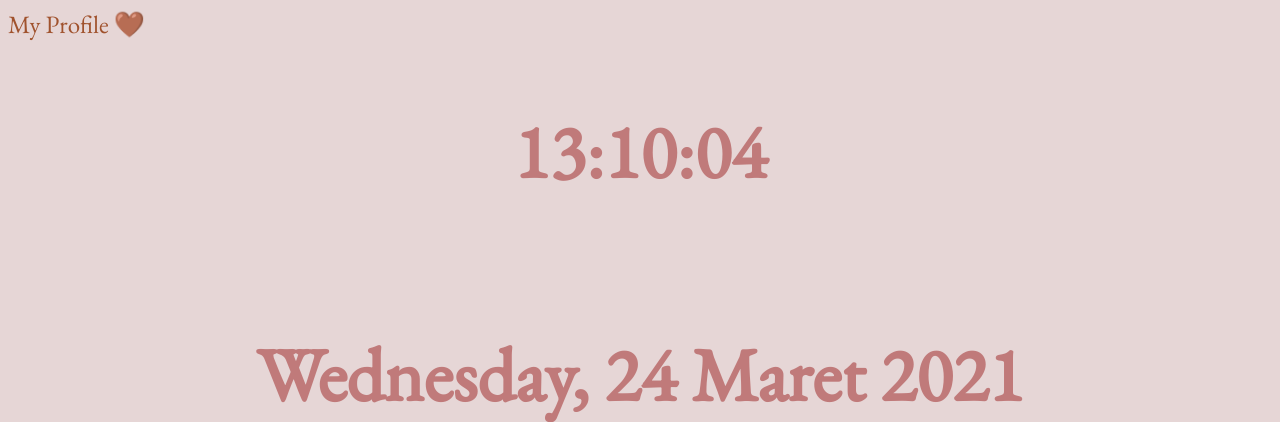
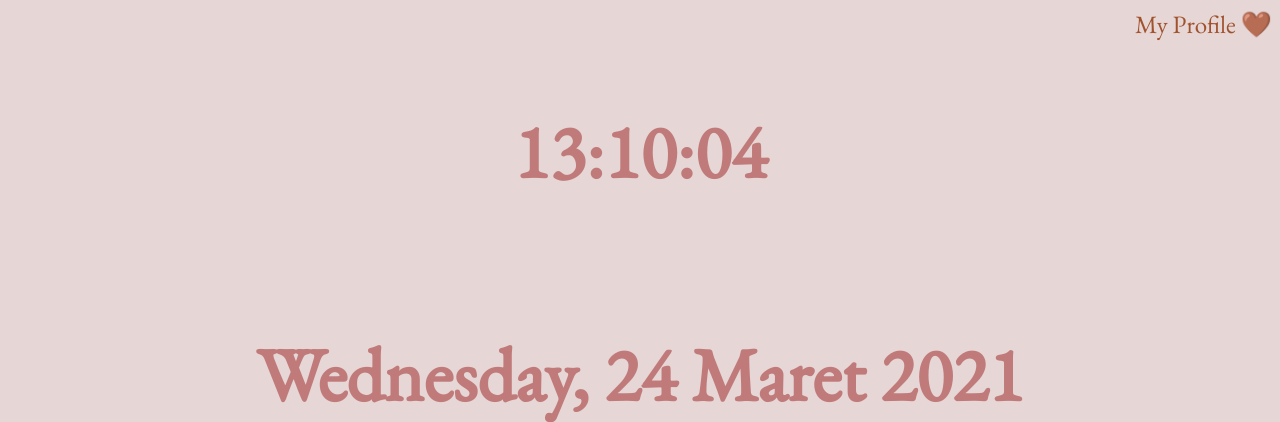
Before and after one commit to SisiliaIndah18/Praktek2-PKW, a PHP site: page /PraktikumJs.html in a window 1280 px wide. Shown: the top 422 px of the page. Run offline with PHP 8.4, Linux system fonts and the light colour scheme.

Commit message:
Tugas Js

```diff
--- a/JsStyle.css
+++ b/JsStyle.css
@@ -16,6 +16,7 @@
 }
 .navbar{
     display: flex;
+    justify-content: flex-end;
 }
 
 .js1{
```
